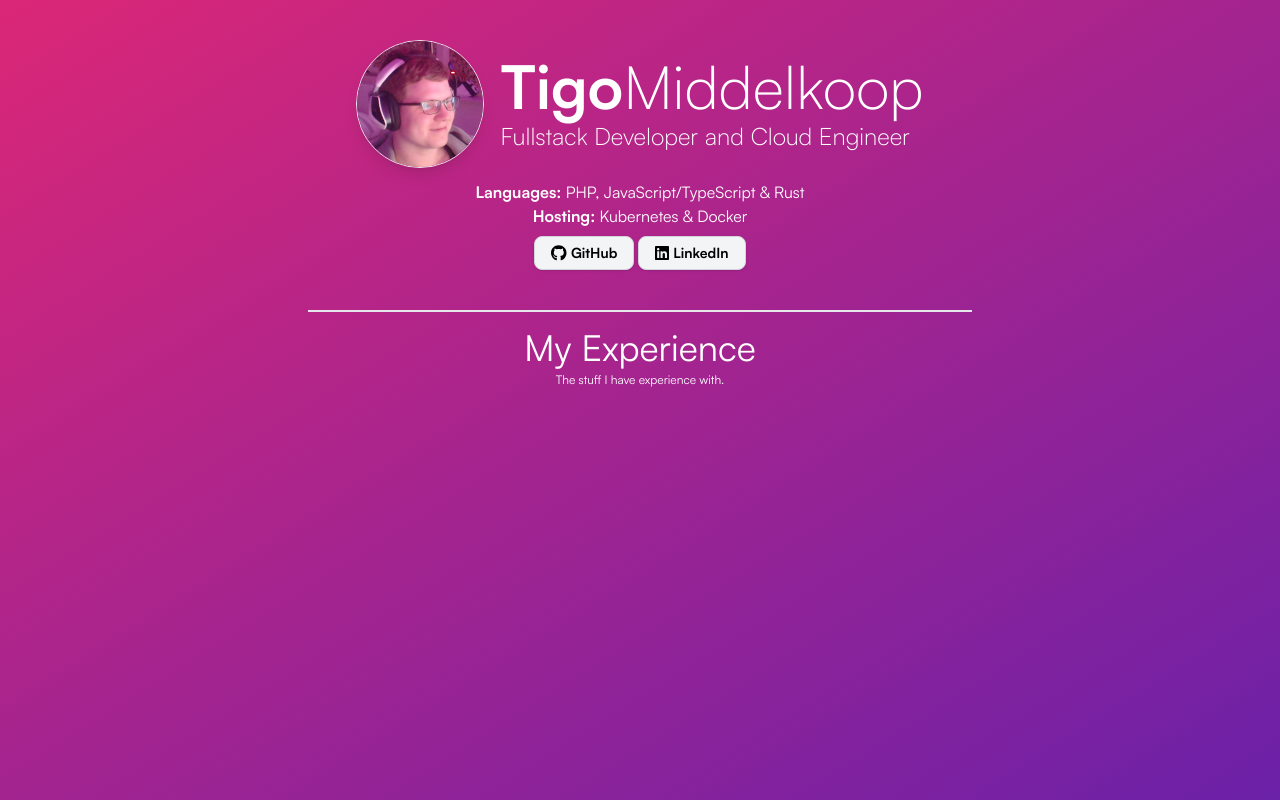
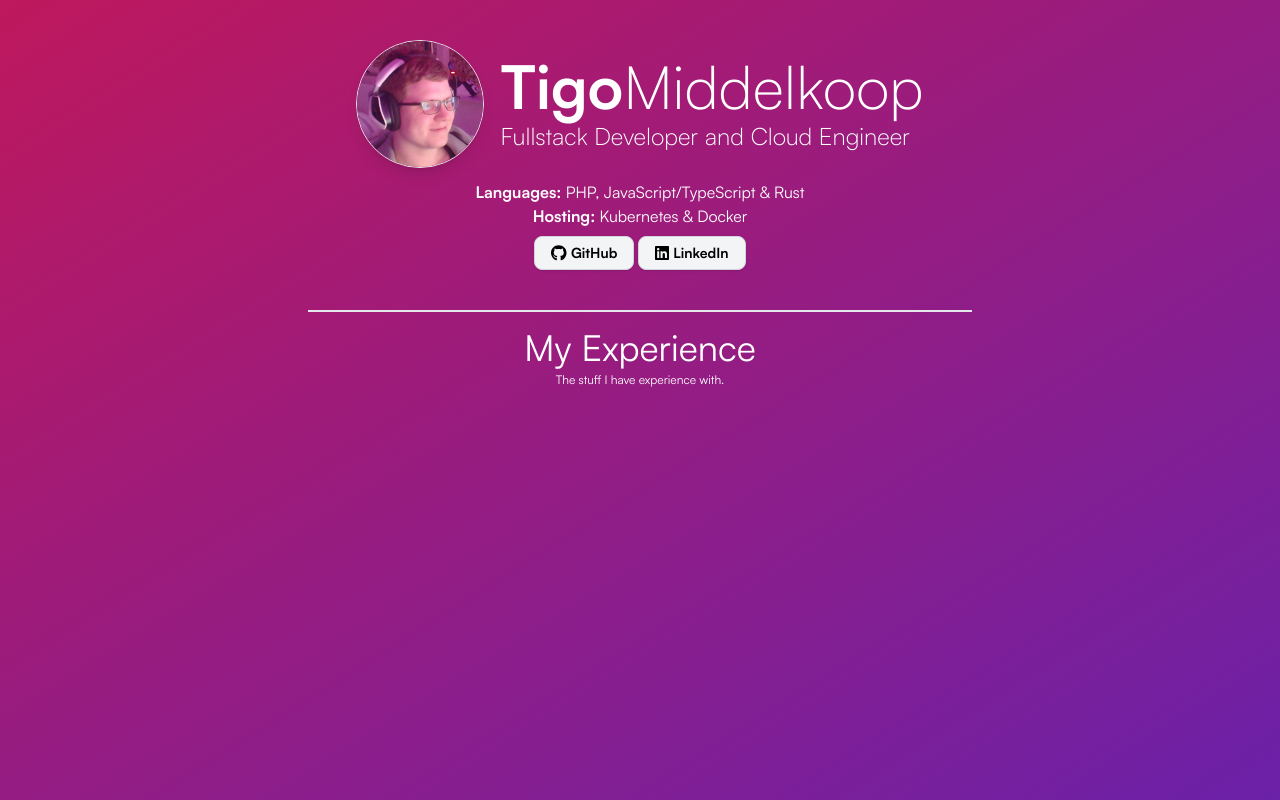
Before and after one commit to tigomiddelkoop/Portfolio, a Next.js app: page / in a window 1280 px wide. Built offline with nearby package versions, Linux system fonts and the light colour scheme.

Commit message:
Profile picture readjustments and also adjustments to the other stuff

```diff
--- a/app/layout.tsx
+++ b/app/layout.tsx
@@ -35,7 +35,7 @@ export const metadata: Metadata = {
 export default function RootLayout({children}: Readonly<{ children: React.ReactNode; }>) {
     return (
         <html className={`${fonts.variable}`} lang="en">
-        <body className={"bg-fixed h-screen bg-gradient-to-br dark:from-gray-600 dark:to-black to-purple-800 from-pink-600"}>
+        <body className={"bg-fixed h-screen bg-gradient-to-br dark:from-gray-600 dark:to-black to-purple-800 from-pink-700"}>
         {children}
         </body>
         </html>
--- a/app/page.tsx
+++ b/app/page.tsx
@@ -37,8 +37,8 @@ export default function Home() {
                         className={"rounded-full border dark:border-gray-700 shadow-lg xl:h-32 xl:w-32 h-24 w-24 mr-4"}
                         alt="Tigo"
                         src={"/img/profilepicture.png"}
-                        height={64}
-                        width={64}
+                        height={256}
+                        width={256}
                     />
 
                     <div>
```
